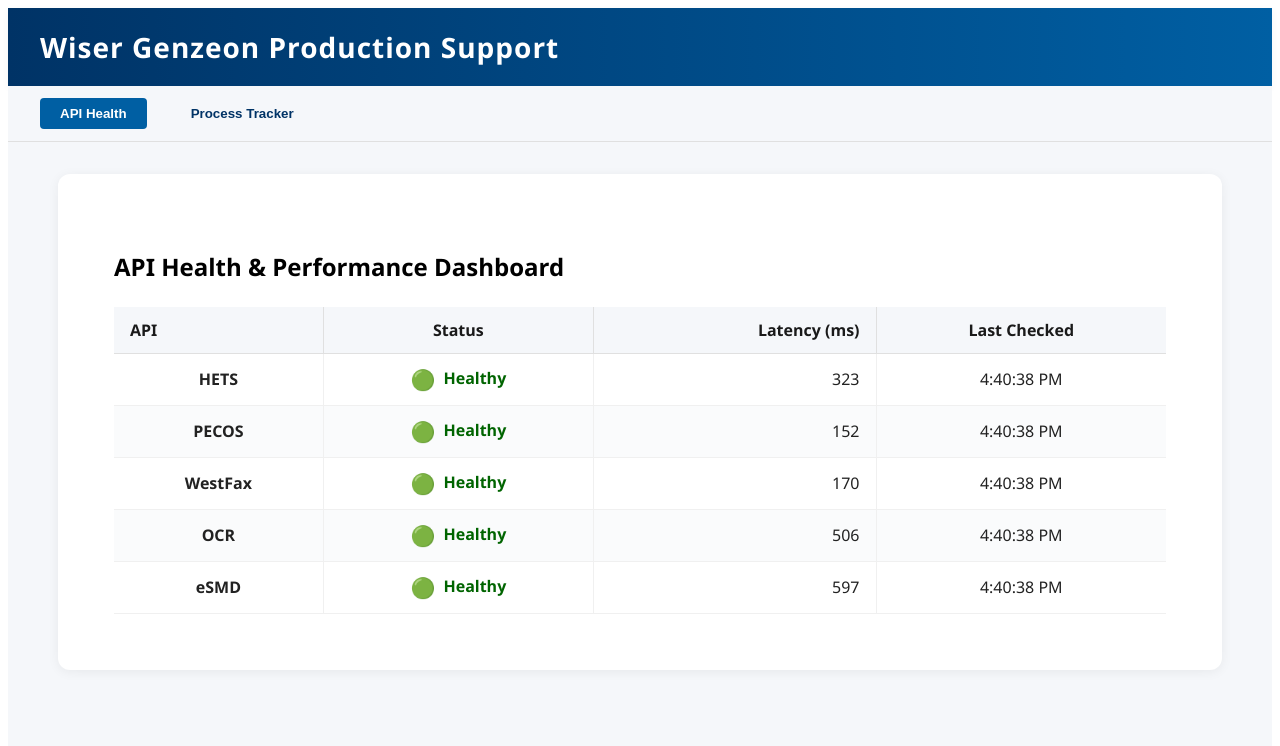
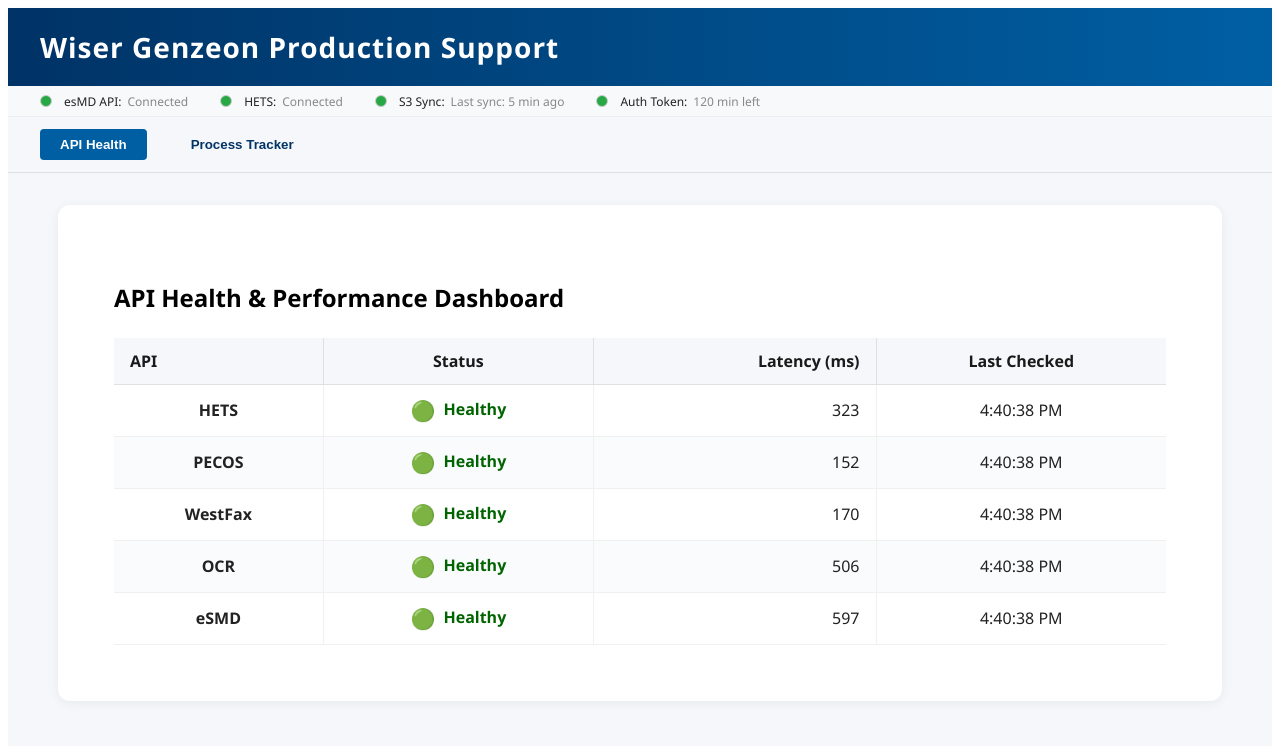
Before and after one commit to contactshobhit/wiser-production-support, a React (Create React App) app: page / in a window 1280 px wide. Shown: the top 746 px of the page. Built offline with nearby package versions, Linux system fonts and the light colour scheme.

Commit message:
system tags added

```diff
--- a/src/App.js
+++ b/src/App.js
@@ -3,6 +3,7 @@
 import NavBar from './components/NavBar';
 import ApiHealthDashboard from './components/ApiHealthDashboard';
 import ProcessTracker from './components/ProcessTracker';
+import SystemStatusBar from './components/SystemStatusBar';
 
 function App() {
   const [screen, setScreen] = useState('api');
@@ -14,6 +15,7 @@
   return (
     <div style={{ fontFamily: 'Segoe UI, Arial, sans-serif', background: '#f5f7fa', minHeight: '100vh' }}>
       <Header />
+      <SystemStatusBar />
       <NavBar current={screen} onNavigate={setScreen} />
       <main style={{ maxWidth: 1100, margin: '32px auto', background: 'white', borderRadius: 12, boxShadow: '0 2px 12px rgba(0,0,0,0.06)', padding: 32 }}>
         {content}
--- /dev/null
+++ b/src/components/SystemStatusBar.js
@@ -0,0 +1,61 @@
+import React, { useEffect, useState } from 'react';
+
+// Helper for status dot
+const StatusDot = ({ color }) => (
+  <span style={{
+    display: 'inline-block',
+    width: 10,
+    height: 10,
+    borderRadius: '50%',
+    background: color,
+    marginRight: 6,
+    verticalAlign: 'middle',
+    border: '1px solid #ccc',
+  }} />
+);
+
+const getStatusColor = (status) => {
+  if (status === 'connected' || status === 'valid') return '#28a745';
+  if (status === 'degraded') return '#ffc107';
+  return '#dc3545';
+};
+
+const SystemStatusBar = ({
+  esmdStatus = 'connected',
+  hetsStatus = 'connected',
+  s3LastSync = 5,
+  authTokenExpiry = 120,
+}) => {
+  return (
+    <div style={{
+      background: '#F8F9FA',
+      height: 30,
+      display: 'flex',
+      alignItems: 'center',
+      fontSize: 12,
+      color: '#222',
+      padding: '0 32px',
+      borderBottom: '1px solid #eee',
+      gap: 32,
+    }}>
+      <span style={{ display: 'flex', alignItems: 'center', gap: 6 }}>
+        <StatusDot color={getStatusColor(esmdStatus)} />
+        esMD API: <span style={{ color: '#888' }}>{esmdStatus === 'connected' ? 'Connected' : 'Disconnected'}</span>
+      </span>
+      <span style={{ display: 'flex', alignItems: 'center', gap: 6 }}>
+        <StatusDot color={getStatusColor(hetsStatus)} />
+        HETS: <span style={{ color: '#888' }}>{hetsStatus === 'connected' ? 'Connected' : 'Disconnected'}</span>
+      </span>
+      <span style={{ display: 'flex', alignItems: 'center', gap: 6 }}>
+        <StatusDot color={getStatusColor(s3LastSync < 15 ? 'connected' : 'degraded')} />
+        S3 Sync: <span style={{ color: '#888' }}>Last sync: {s3LastSync} min ago</span>
+      </span>
+      <span style={{ display: 'flex', alignItems: 'center', gap: 6 }}>
+        <StatusDot color={getStatusColor(authTokenExpiry > 10 ? 'valid' : 'degraded')} />
+        Auth Token: <span style={{ color: '#888' }}>{authTokenExpiry} min left</span>
+      </span>
+    </div>
+  );
+};
+
+export default SystemStatusBar;
```
